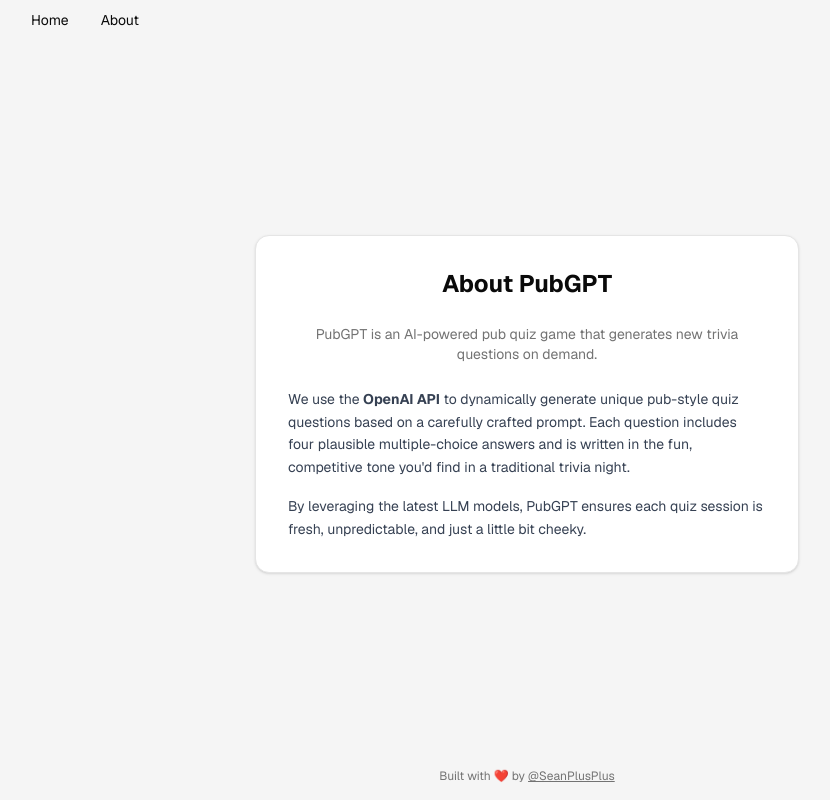
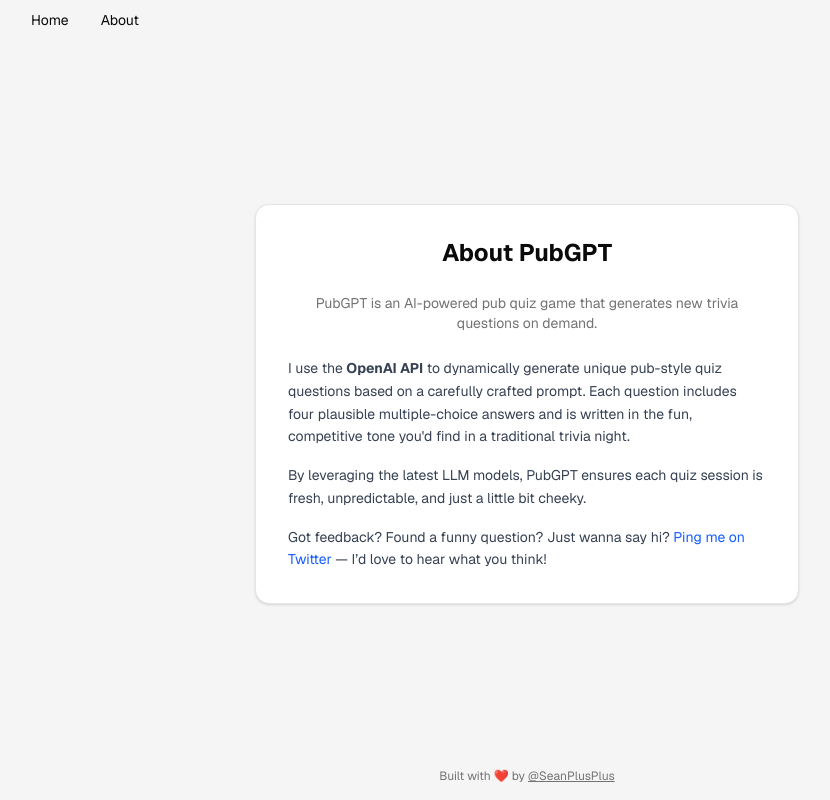
Before and after one commit to SeanPlusPlus/pubgpt, a Next.js app: page /about in a window 1280 px wide. Shown: the whole page, without its empty margins (113-943 px from the left). Built offline with nearby package versions, Linux system fonts and the light colour scheme.

Commit message:
about update

```diff
--- a/app/about/page.tsx
+++ b/app/about/page.tsx
@@ -14,7 +14,7 @@ export default function AboutPage() {
           </p>
           <div className="text-sm leading-relaxed text-gray-700 space-y-4">
             <p>
-              We use the <strong>OpenAI API</strong> to dynamically generate unique pub-style quiz
+              I use the <strong>OpenAI API</strong> to dynamically generate unique pub-style quiz
               questions based on a carefully crafted prompt. Each question includes four plausible
               multiple-choice answers and is written in the fun, competitive tone you&apos;d find in
               a traditional trivia night.
@@ -22,6 +22,18 @@ export default function AboutPage() {
             <p>
               By leveraging the latest LLM models, PubGPT ensures each quiz session is fresh,
               unpredictable, and just a little bit cheeky.
+            </p>
+            <p>
+              Got feedback? Found a funny question? Just wanna say hi?{' '}
+              <a
+                href="https://twitter.com/yourhandle"
+                target="_blank"
+                rel="noopener noreferrer"
+                className="text-blue-600 hover:underline"
+              >
+                Ping me on Twitter
+              </a>{' '}
+              — I’d love to hear what you think!
             </p>
           </div>
         </div>
```
